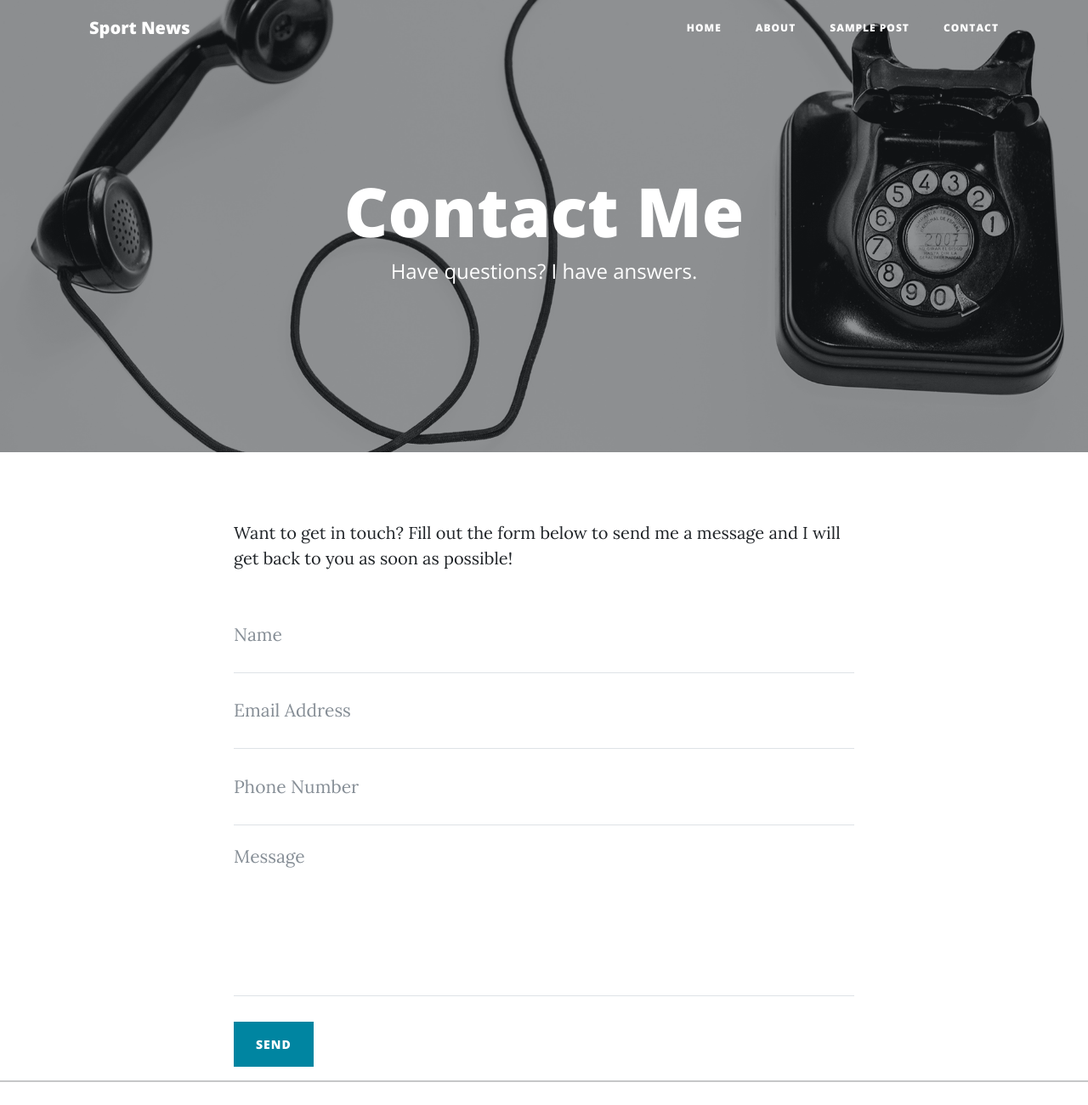
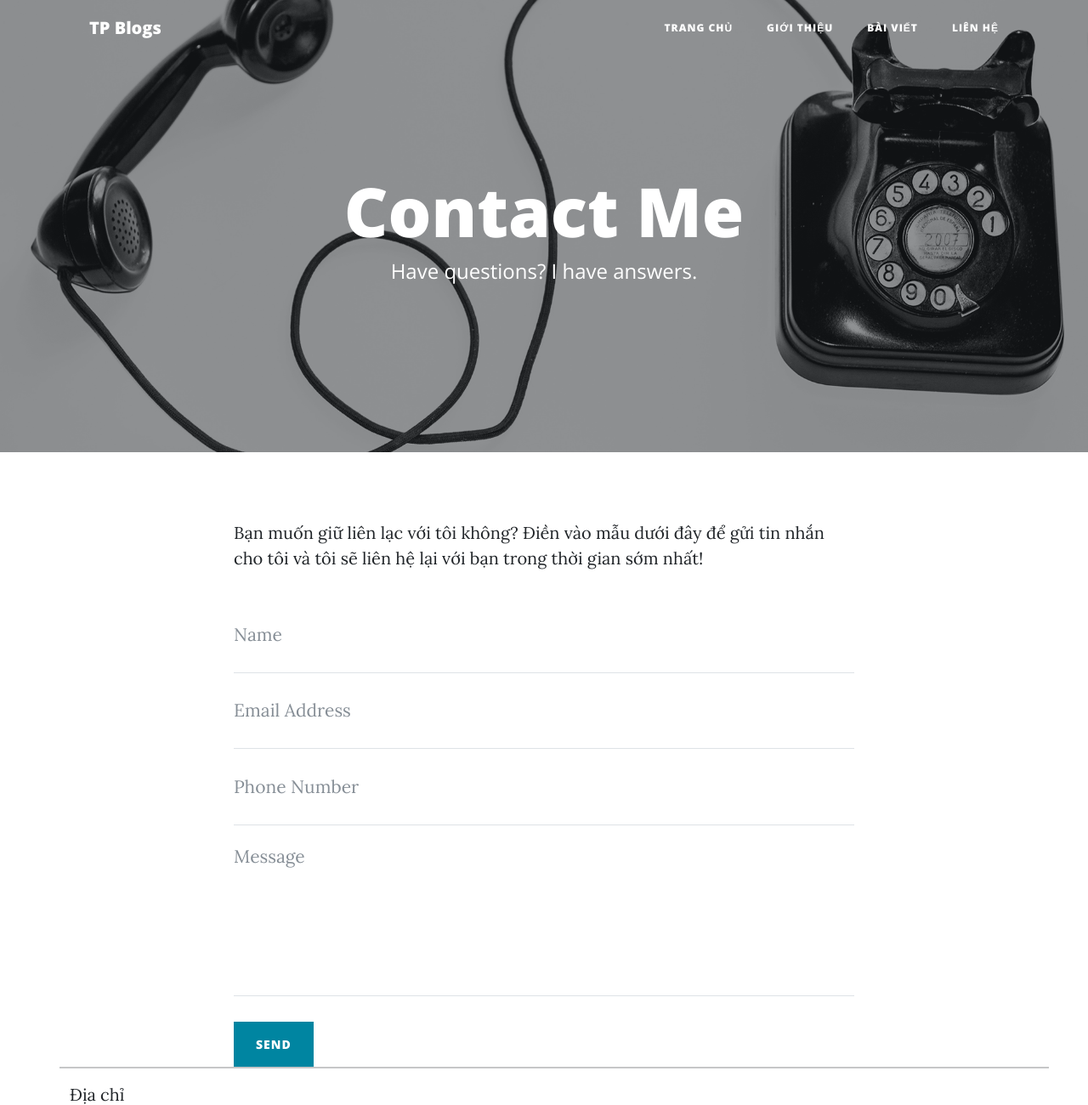
Before and after one commit to Phung82/WebNews, a Django app: page /lienhe in a window 1280 px wide. Shown: the top 1300 px of the page at 85% size. Run offline with Django 3.2, Linux system fonts and the light colour scheme; some libraries are stand-ins or nearby versions.

Commit message:
upload img

```diff
--- a/myblog/home/templates/blogs/base.html
+++ b/myblog/home/templates/blogs/base.html
@@ -26,7 +26,7 @@
     <!-- Navigation -->
     <nav class="navbar navbar-expand-lg navbar-light fixed-top" id="mainNav">
         <div class="container">
-        <a class="navbar-brand" href="/">Sport News</a>
+        <a class="navbar-brand" href="/">TP Blogs</a>
         <button class="navbar-toggler navbar-toggler-right" type="button" data-toggle="collapse" data-target="#navbarResponsive" aria-controls="navbarResponsive" aria-expanded="false" aria-label="Toggle navigation">
             Menu
             <i class="fas fa-bars"></i>
@@ -34,16 +34,17 @@
         <div class="collapse navbar-collapse" id="navbarResponsive">
             <ul class="navbar-nav ml-auto">
             <li class="nav-item">
-                <a class="nav-link" href="/">Home</a>
+                <a class="nav-link" href="/">Trang Chủ</a>
             </li>
             <li class="nav-item">
-                <a class="nav-link" href="">About</a>
+              <a class="nav-link" href="">Giới thiệu</a>
+
             </li>
             <li class="nav-item">
-                <a class="nav-link" href="">Sample Post</a>
+              <a class="nav-link" href="">Bài viết</a>
             </li>
             <li class="nav-item">
-                <a class="nav-link" href="{% url 'contacttt' %}">Contact</a>
+                <a class="nav-link" href="{% url 'contacttt' %}">Liên hệ</a>
             </li>
             </ul>
         </div>
@@ -87,7 +88,7 @@
                   </a>
                 </li>
               </ul>
-              <p class="copyright text-muted">Copyright &copy; Your Website 2021</p>
+              <p class="copyright text-muted">Copyright &copy; Tiểu Phụng 2021</p>
             </div>
           </div>
         </div>
--- a/myblog/home/templates/blogs/contact.html
+++ b/myblog/home/templates/blogs/contact.html
@@ -21,35 +21,35 @@
 <div class="container">
     <div class="row">
       <div class="col-lg-8 col-md-10 mx-auto">
-        <p>Want to get in touch? Fill out the form below to send me a message and I will get back to you as soon as possible!</p>
+        <p>Bạn muốn giữ liên lạc với tôi không? Điền vào mẫu dưới đây để gửi tin nhắn cho tôi và tôi sẽ liên hệ lại với bạn trong thời gian sớm nhất!</p>
         <!-- Contact Form - Enter your email address on line 19 of the mail/contact_me.php file to make this form work. -->
         <!-- WARNING: Some web hosts do not allow emails to be sent through forms to common mail hosts like Gmail or Yahoo. It's recommended that you use a private domain email address! -->
         <!-- To use the contact form, your site must be on a live web host with PHP! The form will not work locally! -->
         <form name="sentMessage" id="contactForm" novalidate>
           <div class="control-group">
             <div class="form-group floating-label-form-group controls">
-              <label>Name</label>
+              <label>Tên</label>
               <input type="text" class="form-control" placeholder="Name" id="name" required data-validation-required-message="Please enter your name.">
               <p class="help-block text-danger"></p>
             </div>
           </div>
           <div class="control-group">
             <div class="form-group floating-label-form-group controls">
-              <label>Email Address</label>
+              <label>Địa chỉ email</label>
               <input type="email" class="form-control" placeholder="Email Address" id="email" required data-validation-required-message="Please enter your email address.">
               <p class="help-block text-danger"></p>
             </div>
           </div>
           <div class="control-group">
             <div class="form-group col-xs-12 floating-label-form-group controls">
-              <label>Phone Number</label>
+              <label>Số điện thoại</label>
               <input type="tel" class="form-control" placeholder="Phone Number" id="phone" required data-validation-required-message="Please enter your phone number.">
               <p class="help-block text-danger"></p>
             </div>
           </div>
           <div class="control-group">
             <div class="form-group floating-label-form-group controls">
-              <label>Message</label>
+              <label>Nội dung</label>
               <textarea rows="5" class="form-control" placeholder="Message" id="message" required data-validation-required-message="Please enter a message."></textarea>
               <p class="help-block text-danger"></p>
             </div>
@@ -59,11 +59,28 @@
           <button type="submit" class="btn btn-primary" id="sendMessageButton">Send</button>
         </form>
       </div>
-    </div>
-  </div>
-
-  <hr>
 
 
 
+  <hr>
+  <div class="lienhe">
+    <div class="row">
+        <div class="map col-md-6" >
+            <a href="https://www.google.com/maps/place/25+Qu%E1%BA%A3n+Tr%E1%BB%8Dng+Ho%C3%A0ng,+Xu%C3%A2n+Kh%C3%A1nh,+Ninh+
+            Ki%E1%BB%81u,+C%E1%BA%A7n+Th%C6%A1,+Vi%E1%BB%87t+Nam/@10.0231701,105.7662745,17z/data=!3m1!4b1!4m5!3m4!1s0x31a088
+            3a90f778c5:0x908daaecc0634c85!8m2!3d10.0231648!4d105.7684632?hl=vi-VN">Địa chỉ</a><br>
+            <iframe src="https://www.google.com/maps/embed?pb=!1m14!1m8!1m3!1d1959.3415810802346!2d106.674196!3d10.835541!3m2!1i1024!2i768!4f13.1!3m3!1m2!1s0x0%3A0xe81b0cfd3edc8017!2zVHLGsOG7nW5nIMSQ4bqhaSBo4buNYyBUcuG6p24gxJDhuqFpIE5naMSpYQ!5e0!3m2!1svi!2s!4v1614678268496!5m2!1svi!2s" width="600" height="450" style="border:0;" allowfullscreen="" loading="lazy"></iframe>
+        </div>
+
+
+    </div>
+    <div class="tt">
+        <p>SĐT: 098 117 2400</p>
+        <p>Email: nguyentieuphung82@gmail.com</p>
+    </div>
+</div>
+
+</div>
+</div>
+
 {% endblock %}
--- a/myblog/home/templates/blogs/home.html
+++ b/myblog/home/templates/blogs/home.html
@@ -9,8 +9,8 @@
       <div class="row">
         <div class="col-lg-8 col-md-10 mx-auto">
           <div class="site-heading">
-            <h1>SPORT NEWS</h1>
-            <span class="subheading">SPORT NEWS</span>
+            <h1>TP BLOGS</h1>
+            <span class="subheading">BLogs Tự Thiết Kế Của Tôi</span>
           </div>
         </div>
       </div>
@@ -51,7 +51,7 @@
             </h3>
           </a>
           <p class="post-meta">Posted by
-            <a href="#">Start Bootstrap</a>
+            <a href="#">Tiểu Phụng</a>
             {{ item.ngay|date:"d-m-Y" }}</p>
         </div>
         {% endfor %}
```
Also changed, not shown: img/001-BaiViet.PNG (added), img/001-Lienlac.PNG (added), img/001-Ngua.PNG (added), img/001-home.PNG (added), img/001-theloai.PNG (added).
